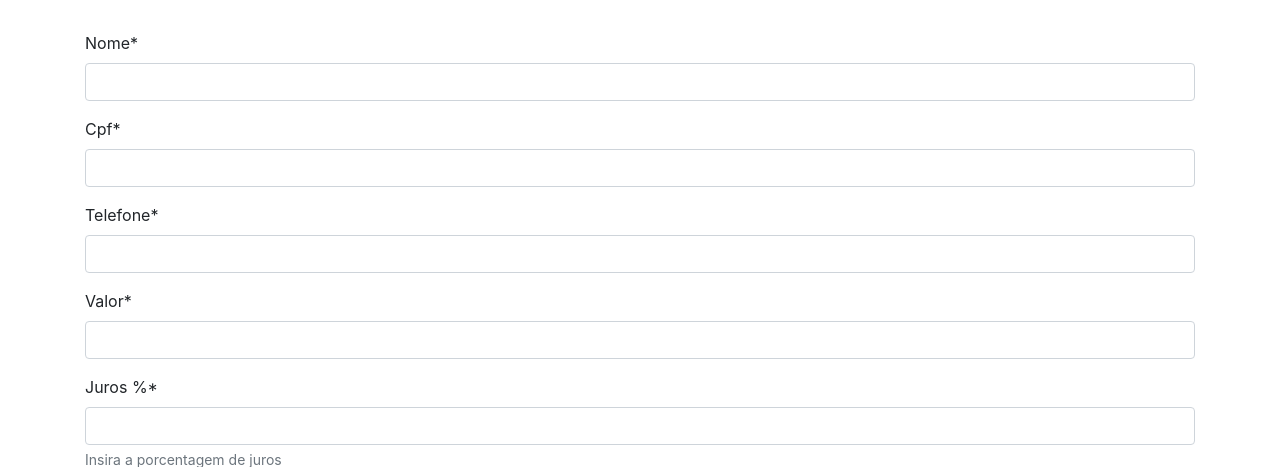
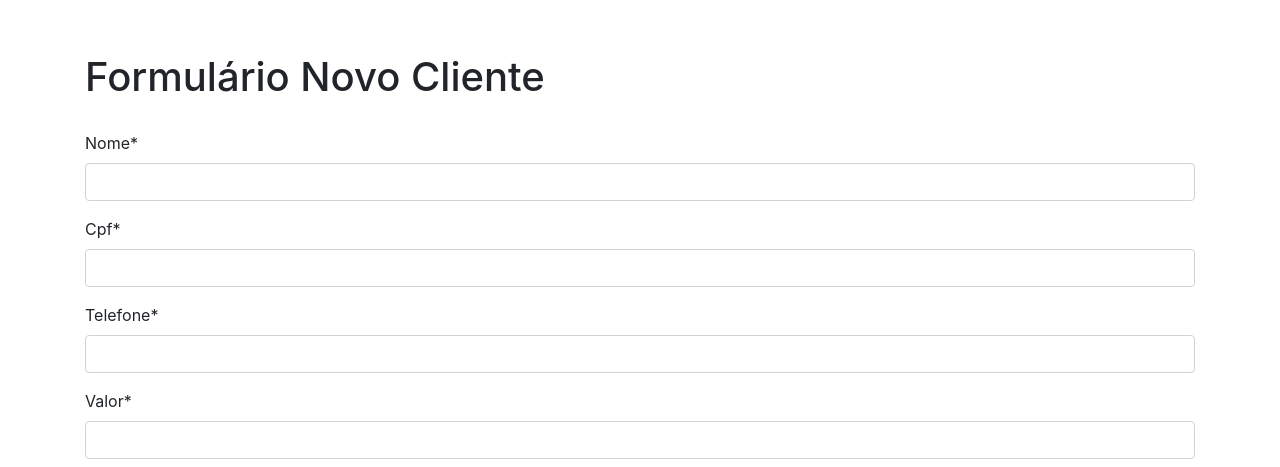
Before and after one commit to FerrazM/loan-database, a Django app: page /novo_emprestimo/ in a window 1280 px wide. Shown: the part 97-564 px from the top of the page. Run offline with Django 4.2, Linux system fonts and the light colour scheme; the visitor is signed in with stand-in values (Sample User, id 1); some libraries are stand-ins or nearby versions.

Commit message:
form novo cliente correção

```diff
--- a/loan_database/templates/loans/novo_emprestimo.html
+++ b/loan_database/templates/loans/novo_emprestimo.html
@@ -4,7 +4,7 @@
 
 {% load crispy_forms_tags %}
 <div class="container">
-    <h1 style='margin-top: 50px; margin-bottom: 30px;'>Formulário Novo Cliente</h1>
+    <h1 style='margin-top: 150px; margin-bottom: 30px;'>Formulário Novo Cliente</h1>
     <form action="" method="POST">
         {% csrf_token %}
         {{formulario | crispy}}
```
